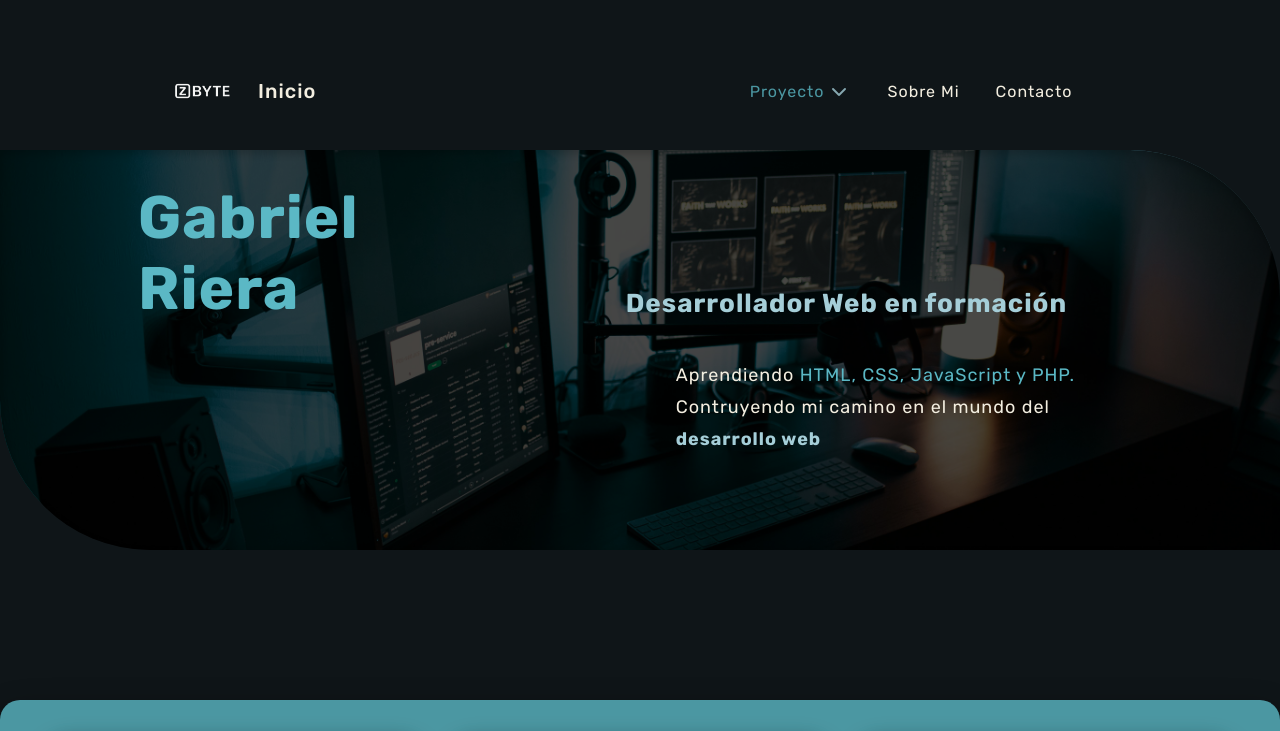
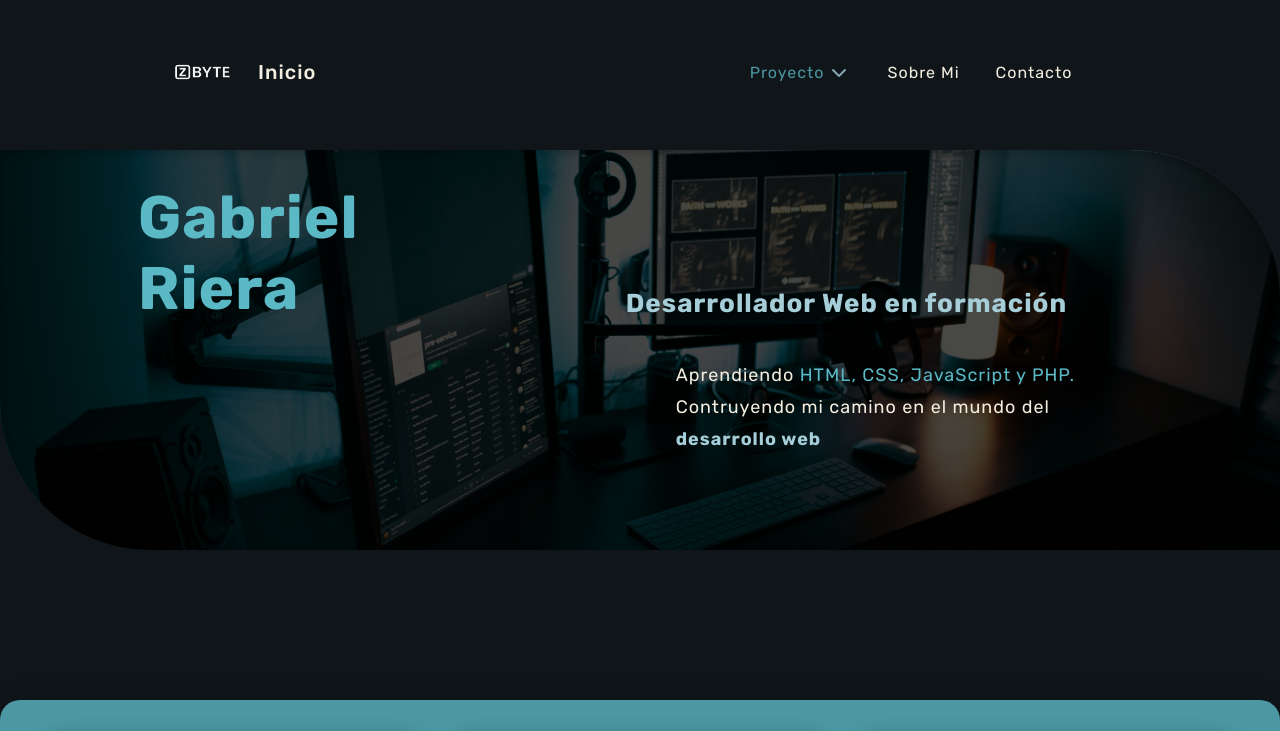
Before and after one commit to Zbyte83/gabi-dev-byte, a plain HTML site: page index.html in a window 1280 px wide. Shown: the top 731 px of the page. Drawn offline with nearby package versions, Linux system fonts and the light colour scheme.

Commit message:
modificacion error nav bar index.html

```diff
--- a/assets/css/style.css
+++ b/assets/css/style.css
@@ -40,8 +40,6 @@ body {
 nav.nav__bar { /* Bloque Menu */
   width: 100%;
   height: 80px;
-  left: 0;
-  right: 0;
   top: 2rem;
   position: fixed;
   z-index: 1000;
@@ -53,7 +51,7 @@ nav.nav__bar { /* Bloque Menu */
     display: flex;
     justify-content: space-between;
     align-items: center;
-    padding: 1rem 2rem;
+    padding: 0 2rem;
     margin: 0 auto;
     flex-wrap: wrap;
   }
@@ -65,7 +63,7 @@ nav.nav__bar { /* Bloque Menu */
     display: flex;
     align-items: center;
     justify-content: center;
-    padding: .5rem;
+    padding: 0 .5rem;
   }
 
   .nav__bar--home img { /* Imagen Logo */
--- a/index.html
+++ b/index.html
@@ -15,7 +15,7 @@
   <title>Gabriel Riera - Portafolio</title>
 </head>
 <body>
-  <nav class="nav__bar container" id="nav__bar--opacity"> <!-- Bloque Menu -->
+  <nav class="nav__bar" id="nav__bar--opacity"> <!-- Bloque Menu -->
     <div class="nav__bar--menu">
 
       <div class="nav__bar--home"> <!-- Link Inicio -->
```
